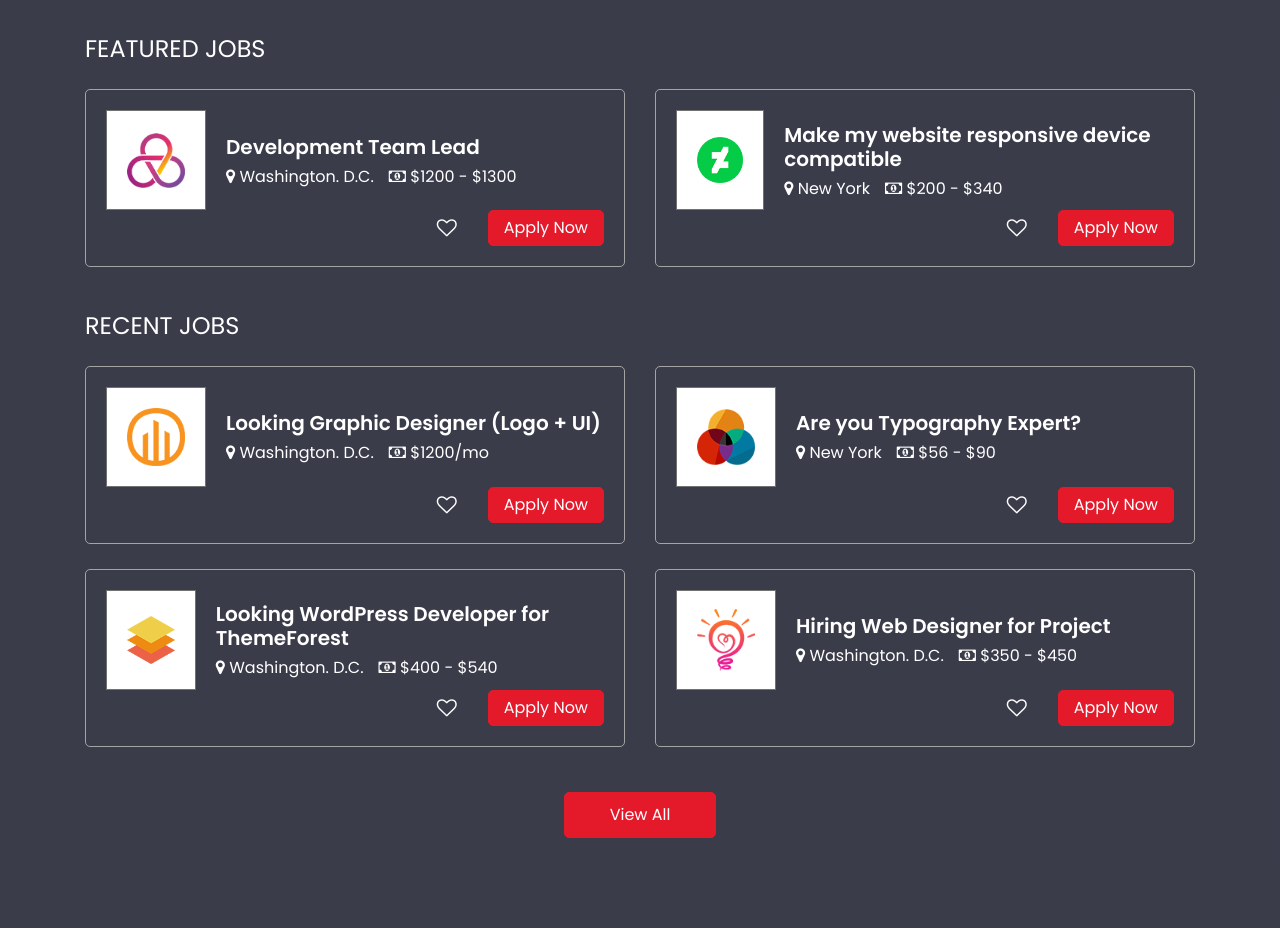
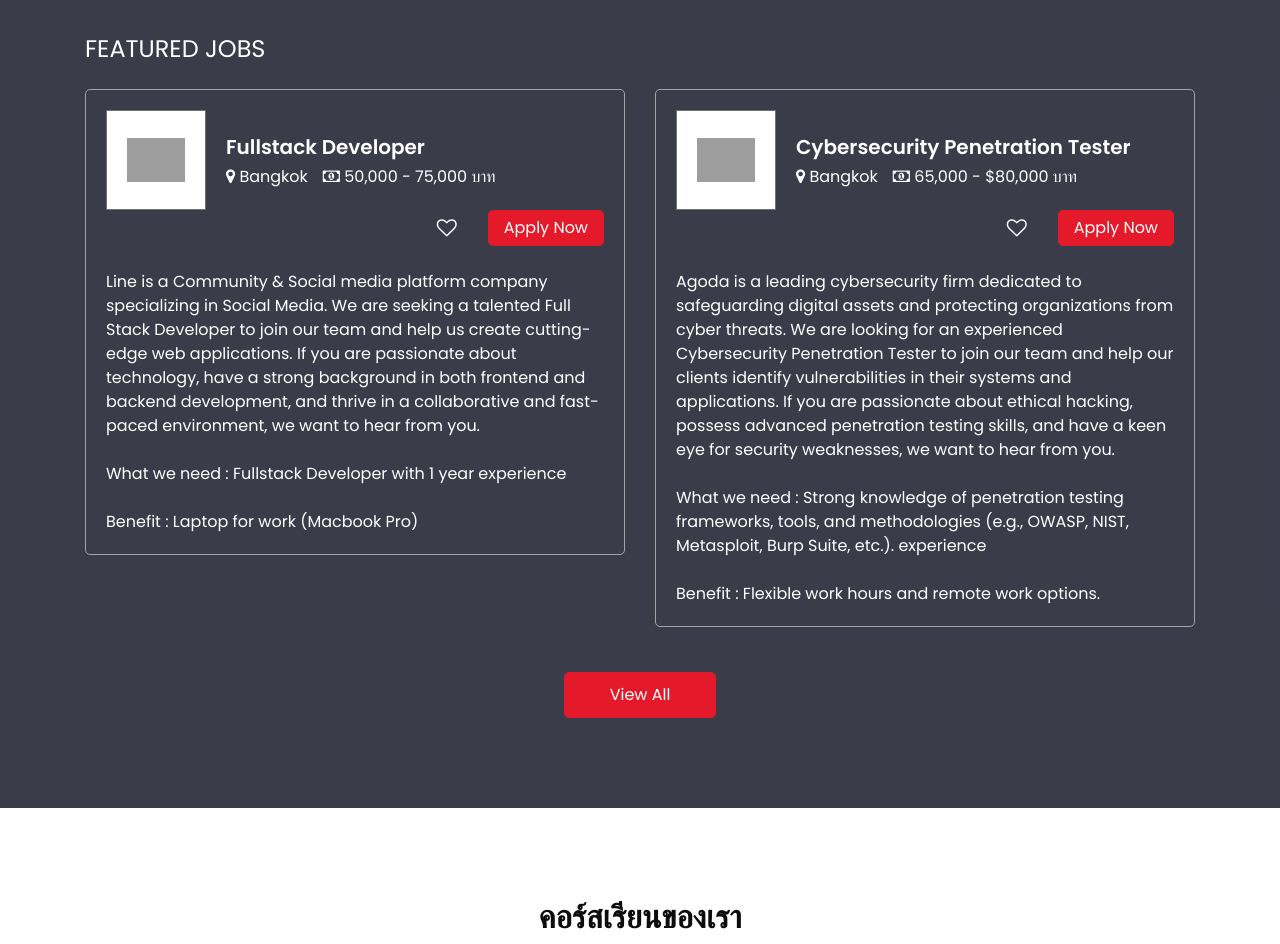
Before and after one commit to Hariskp/NiceJobs, a plain HTML site: page index.html in a window 1280 px wide. Shown: the part 1680-2624 px from the top of the page. Drawn offline with nearby package versions, Linux system fonts and the light colour scheme; grey boxes are pictures that could not be loaded.

Commit message:
add new js file

```diff
--- a/index.html
+++ b/index.html
@@ -144,12 +144,12 @@
                             All Locations
                           </option>
                           <option value="Normal distribution ">
-                            กรุงเทพมหานคร
+                            Bangkok
                           </option>
-                          <option value="Normal distribution ">นนทบุรี</option>
-                          <option value="Normal distribution ">ปทุมธานี</option>
+                          <option value="Normal distribution ">Nonthaburi</option>
+                          <option value="Normal distribution ">Pathun thani</option>
                           <option value="Normal distribution ">
-                            สมุทรปราการ
+                            Samutprakarn
                           </option>
                           <option value="Normal distribution ">อื่น ๆ</option>
                         </select>
@@ -183,7 +183,7 @@
                       </div>
                       <div class="form-group col-lg-3">
                         <div class="btn-box">
-                          <button type="submit" class="btn">Submit Now</button>
+                          <button type="submit" class="btn" id="submit-button">Submit Now</button>
                         </div>
                       </div>
                     </div>
@@ -333,18 +333,21 @@
               <div class="box">
                 <div class="job_content-box">
                   <div class="img-box">
-                    <img src="images/job_logo1.png" alt="" />
+                    <img
+                      src="https://upload.wikimedia.org/wikipedia/commons/thumb/4/41/LINE_logo.svg/1200px-LINE_logo.svg.png"
+                      alt=""
+                    />
                   </div>
                   <div class="detail-box">
-                    <h5>Development Team Lead</h5>
+                    <h5>Fullstack Developer</h5>
                     <div class="detail-info">
                       <h6>
                         <i class="fa fa-map-marker" aria-hidden="true"></i>
-                        <span> Washington. D.C. </span>
+                        <span> Bangkok </span>
                       </h6>
                       <h6>
                         <i class="fa fa-money" aria-hidden="true"></i>
-                        <span> $1200 - $1300 </span>
+                        <span> 50,000 - 75,000 บาท </span>
                       </h6>
                     </div>
                   </div>
@@ -355,24 +358,44 @@
                   </button>
                   <a href="" class="apply-btn"> Apply Now </a>
                 </div>
+                <br />
+                <span
+                  >Line is a Community & Social media platform company
+                  specializing in Social Media. We are seeking a talented Full
+                  Stack Developer to join our team and help us create
+                  cutting-edge web applications. If you are passionate about
+                  technology, have a strong background in both frontend and
+                  backend development, and thrive in a collaborative and
+                  fast-paced environment, we want to hear from you.
+                </span>
+                <br />
+                <span
+                  >What we need : Fullstack Developer with 1 year
+                  experience</span
+                >
+                <br />
+                <span>Benefit : Laptop for work (Macbook Pro)</span>
               </div>
             </div>
             <div class="col-lg-6">
               <div class="box">
                 <div class="job_content-box">
                   <div class="img-box">
-                    <img src="images/job_logo2.png" alt="" />
+                    <img
+                      src="https://cdn10.agoda.net/images/mvc/default/agoda-logo-flat-2019.png"
+                      alt=""
+                    />
                   </div>
                   <div class="detail-box">
-                    <h5>Make my website responsive device compatible</h5>
+                    <h5>Cybersecurity Penetration Tester</h5>
                     <div class="detail-info">
                       <h6>
                         <i class="fa fa-map-marker" aria-hidden="true"></i>
-                        <span> New York </span>
+                        <span> Bangkok </span>
                       </h6>
                       <h6>
                         <i class="fa fa-money" aria-hidden="true"></i>
-                        <span> $200 - $340 </span>
+                        <span> 65,000 - $80,000 บาท </span>
                       </h6>
                     </div>
                   </div>
@@ -383,129 +406,35 @@
                   </button>
                   <a href="" class="apply-btn"> Apply Now </a>
                 </div>
+                <br />
+                <span
+                  >Agoda is a leading cybersecurity firm dedicated to
+                  safeguarding digital assets and protecting organizations from
+                  cyber threats. We are looking for an experienced Cybersecurity
+                  Penetration Tester to join our team and help our clients
+                  identify vulnerabilities in their systems and applications. If
+                  you are passionate about ethical hacking, possess advanced
+                  penetration testing skills, and have a keen eye for security
+                  weaknesses, we want to hear from you.
+                </span>
+                <br />
+                <span
+                  >What we need : Strong knowledge of penetration testing
+                  frameworks, tools, and methodologies (e.g., OWASP, NIST,
+                  Metasploit, Burp Suite, etc.). experience</span
+                >
+                <br />
+                <span
+                  >Benefit : Flexible work hours and remote work options.</span
+                >
               </div>
             </div>
           </div>
         </div>
-        <div class="job_container">
-          <h4 class="job_heading">Recent Jobs</h4>
-          <div class="row">
-            <div class="col-lg-6">
-              <div class="box">
-                <div class="job_content-box">
-                  <div class="img-box">
-                    <img src="images/job_logo3.png" alt="" />
-                  </div>
-                  <div class="detail-box">
-                    <h5>Looking Graphic Designer (Logo + UI)</h5>
-                    <div class="detail-info">
-                      <h6>
-                        <i class="fa fa-map-marker" aria-hidden="true"></i>
-                        <span> Washington. D.C. </span>
-                      </h6>
-                      <h6>
-                        <i class="fa fa-money" aria-hidden="true"></i>
-                        <span> $1200/mo </span>
-                      </h6>
-                    </div>
-                  </div>
-                </div>
-                <div class="option-box">
-                  <button class="fav-btn">
-                    <i class="fa fa-heart-o" aria-hidden="true"></i>
-                  </button>
-                  <a href="" class="apply-btn"> Apply Now </a>
-                </div>
-              </div>
-            </div>
-            <div class="col-lg-6">
-              <div class="box">
-                <div class="job_content-box">
-                  <div class="img-box">
-                    <img src="images/job_logo6.png" alt="" />
-                  </div>
-                  <div class="detail-box">
-                    <h5>Are you Typography Expert?</h5>
-                    <div class="detail-info">
-                      <h6>
-                        <i class="fa fa-map-marker" aria-hidden="true"></i>
-                        <span> New York </span>
-                      </h6>
-                      <h6>
-                        <i class="fa fa-money" aria-hidden="true"></i>
-                        <span> $56 - $90 </span>
-                      </h6>
-                    </div>
-                  </div>
-                </div>
-                <div class="option-box">
-                  <button class="fav-btn">
-                    <i class="fa fa-heart-o" aria-hidden="true"></i>
-                  </button>
-                  <a href="" class="apply-btn"> Apply Now </a>
-                </div>
-              </div>
-            </div>
-            <div class="col-lg-6">
-              <div class="box">
-                <div class="job_content-box">
-                  <div class="img-box">
-                    <img src="images/job_logo5.png" alt="" />
-                  </div>
-                  <div class="detail-box">
-                    <h5>Looking WordPress Developer for ThemeForest</h5>
-                    <div class="detail-info">
-                      <h6>
-                        <i class="fa fa-map-marker" aria-hidden="true"></i>
-                        <span> Washington. D.C. </span>
-                      </h6>
-                      <h6>
-                        <i class="fa fa-money" aria-hidden="true"></i>
-                        <span> $400 - $540 </span>
-                      </h6>
-                    </div>
-                  </div>
-                </div>
-                <div class="option-box">
-                  <button class="fav-btn">
-                    <i class="fa fa-heart-o" aria-hidden="true"></i>
-                  </button>
-                  <a href="" class="apply-btn"> Apply Now </a>
-                </div>
-              </div>
-            </div>
-            <div class="col-lg-6">
-              <div class="box">
-                <div class="job_content-box">
-                  <div class="img-box">
-                    <img src="images/job_logo4.png" alt="" />
-                  </div>
-                  <div class="detail-box">
-                    <h5>Hiring Web Designer for Project</h5>
-                    <div class="detail-info">
-                      <h6>
-                        <i class="fa fa-map-marker" aria-hidden="true"></i>
-                        <span> Washington. D.C. </span>
-                      </h6>
-                      <h6>
-                        <i class="fa fa-money" aria-hidden="true"></i>
-                        <span> $350 - $450 </span>
-                      </h6>
-                    </div>
-                  </div>
-                </div>
-                <div class="option-box">
-                  <button class="fav-btn">
-                    <i class="fa fa-heart-o" aria-hidden="true"></i>
-                  </button>
-                  <a href="" class="apply-btn"> Apply Now </a>
-                </div>
-              </div>
-            </div>
           </div>
         </div>
         <div class="btn-box">
-          <a href=""> View All </a>
+          <a href="job.html"> View All </a>
         </div>
       </div>
     </section>
@@ -723,6 +652,8 @@
     <!-- bootstrap js -->
     <script src="js/bootstrap.js"></script>
     <!-- nice select -->
+    <!-- link to job.html -->
+    <script src="script.js"></script>
     <script
       src="https://cdnjs.cloudflare.com/ajax/libs/jquery-nice-select/1.1.0/js/jquery.nice-select.min.js"
       integrity="sha256-Zr3vByTlMGQhvMfgkQ5BtWRSKBGa2QlspKYJnkjZTmo="
```
Also changed, not shown: course.html (+1 -0 lines), job.html (+0 -3 lines), js/script.js (added, +10 -0 lines), css/bootstrap.css.
